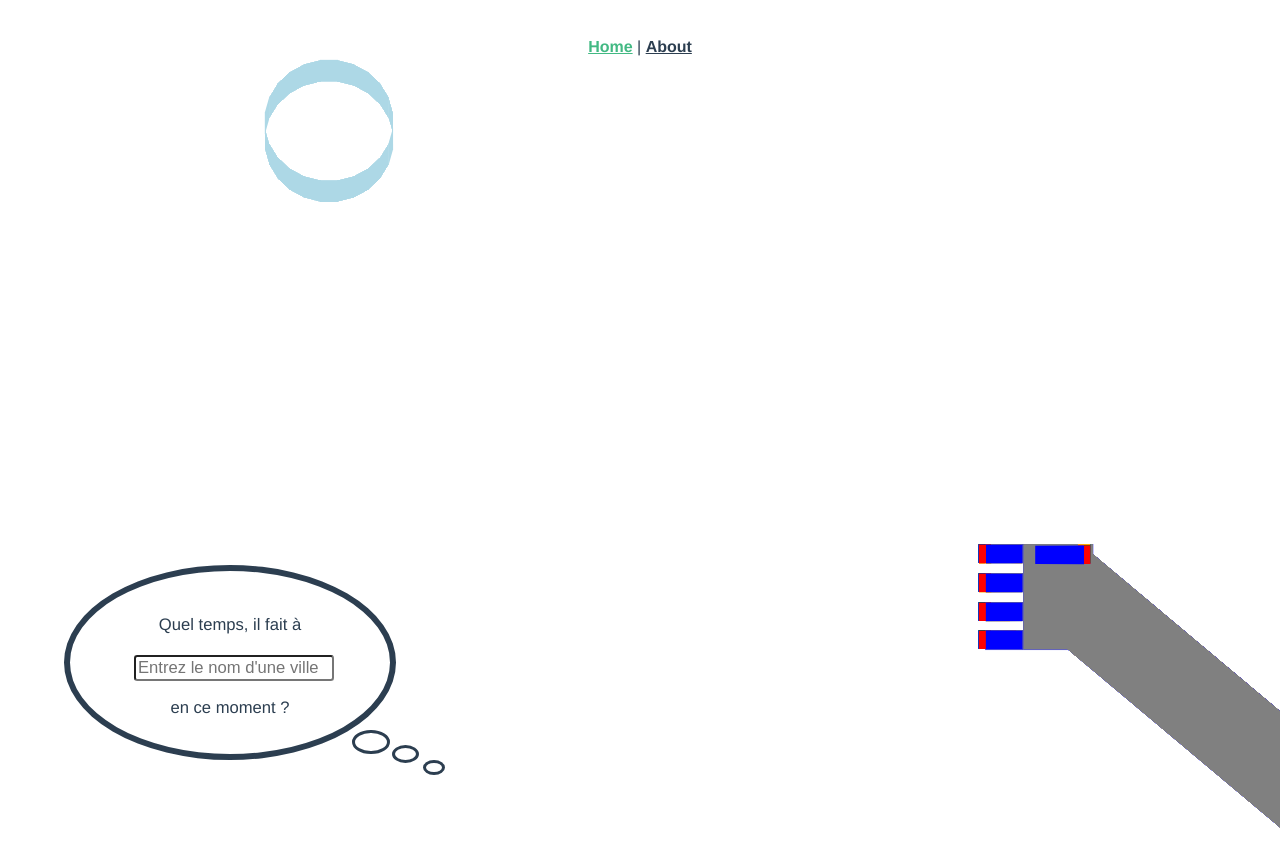
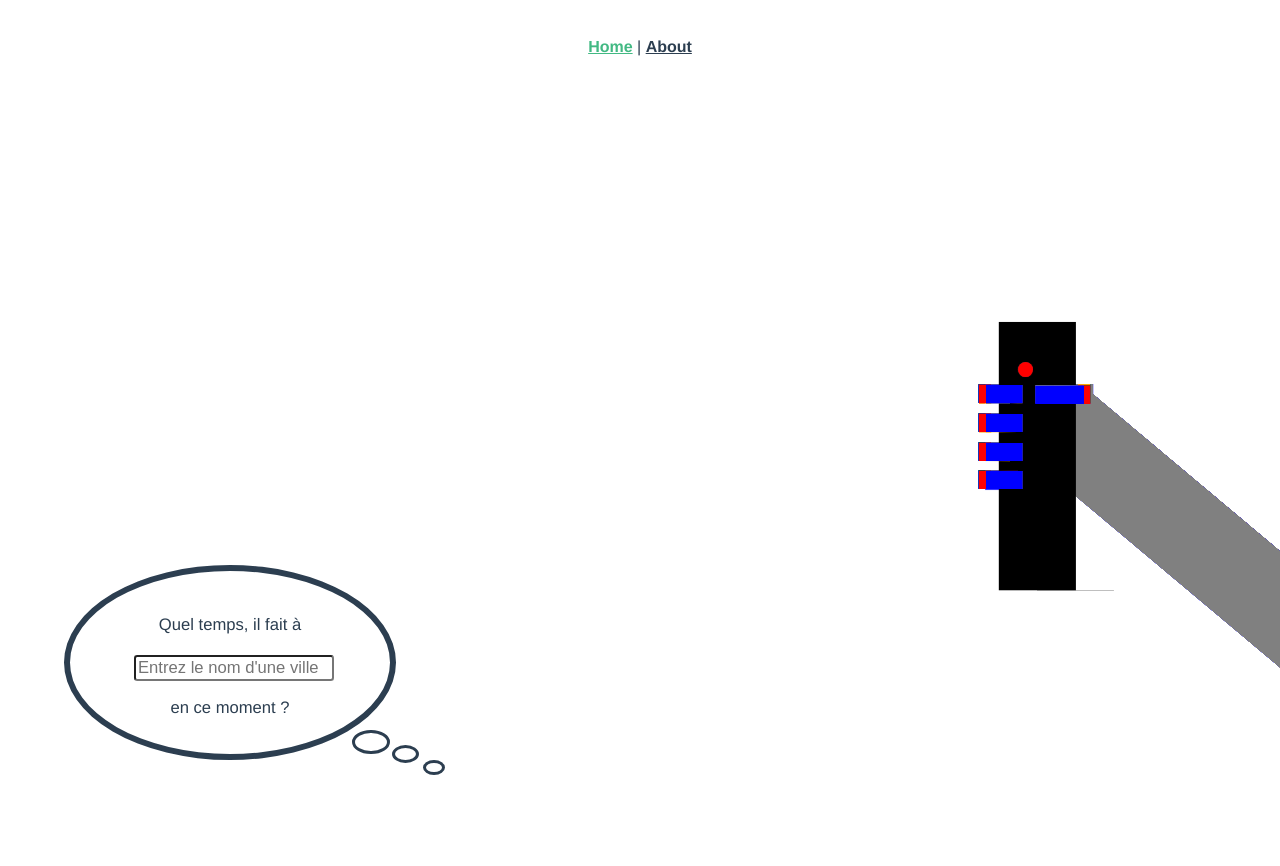
Before and after one commit to Skyrlon/weather-animation, a Vue app: page /#/ in a window 1280 px wide. Shown: the top 866 px of the page. After the commit the page ends 800 px from the top, so only its background shows below. Built offline with nearby package versions, Linux system fonts and the light colour scheme.

Commit message:
added RemoteControl component

```diff
--- a/src/components/Forearm.vue
+++ b/src/components/Forearm.vue
@@ -1,5 +1,8 @@
 <template>
   <div class="container-forearm">
+
+    <RemoteControl/>
+
     <CreateCuboid
       parentClassName="forearm"
       childrenClassName="forearm__face forearm__face--"
@@ -54,11 +57,12 @@
 </template>
 
 <script>
+import RemoteControl from "./RemoteControl.vue"
 import CreateCuboid from "./CreateCuboid.vue";
 
 export default {
   components: {
-    CreateCuboid,
+    RemoteControl, CreateCuboid
   },
   name: "Forearm",
   data() {
@@ -74,7 +78,7 @@ export default {
 .container-forearm {
   z-index: 1;
   position: absolute;
-  bottom: 35%;
+  bottom: 55%;
   right: 10%;
   perspective-origin: 50% 50%;
   transform-style: preserve-3d;
--- /dev/null
+++ b/src/components/RemoteControl.vue
@@ -0,0 +1,115 @@
+<template>
+  <div class="remote-control">
+    <div class="remote-button">
+      <div class="remote-button-top"></div>
+      <CreateCylinder
+        parentClassName="remote-button-center"
+        :partsArray="alphabet"
+        :numberOfParts="numberParts"
+        :radius="radius"
+        :divisorRadius="divisorRadius"
+      />
+      <div class="remote-button-bottom"></div>
+    </div>
+  </div>
+</template>
+
+<script>
+import CreateCylinder from "./CreateCylinder.vue";
+
+export default {
+  name: "RemoteControl",
+  components: { CreateCylinder },
+  data() {
+    return {
+      alphabet: "abcdefghijklmnopqrstuvwxyz".split(""),
+      numberParts: 24,
+      radius: (6 / 5) / 2,
+      divisorRadius: 1,
+    };
+  },
+};
+</script>
+
+<style lang="scss">
+.remote-control {
+  position: absolute;
+  top: -$remote-height/7;
+  left: -$palm-width * 1.45;
+  width: $remote-width;
+  height: $remote-height;
+  perspective-origin: 50% 50%;
+  transform-style: preserve-3d;
+  perspective: $remote-height * 100;
+  background-color: black;
+  transform: rotate(-0deg) translateZ($palm-depth);
+
+  &::before {
+    content: "";
+    position: absolute;
+    bottom: 0;
+    width: $remote-width;
+    height: $remote-height/10;
+    transform-origin: bottom;
+    background-color: grey;
+    transform: rotateX(90deg);
+  }
+
+  &::after {
+    content: "";
+    position: absolute;
+    bottom: 0;
+    width: $remote-height/10;
+    height: $remote-height;
+    transform-origin: left;
+    background-color: grey;
+    transform: rotateY(90deg);
+  }
+}
+
+.remote-button {
+  position: absolute;
+  top: 15%;
+  left: 25%;
+  width: $button-size;
+  height: $button-size;
+  perspective-origin: 50% 50%;
+  transform-style: preserve-3d;
+  perspective: $button-size * 100;
+  transform: translateZ(0);
+
+  &-top {
+    position: absolute;
+    width: 100%;
+    height: 100%;
+    box-sizing: border-box;
+    background-color: red;
+    border-radius: 100%;
+    border: 1px solid;
+  }
+
+  &-bottom {
+    position: absolute;
+    width: 100%;
+    box-sizing: border-box;
+    height: 100%;
+    background-color: red;
+    border-radius: 100%;
+    transform: rotateY(180deg) translateZ(-$button-size/2);
+  }
+
+  &-center {
+    position: absolute;
+    left: $button-size/2;
+    transform-style: preserve-3d;
+    transform: rotateX(90deg) translateZ(-$button-size/2);
+  }
+}
+
+.remote-button-center div {
+  position: absolute;
+  height: $button-size/2;
+  transform-style: preserve-3d;
+  background-color: red;
+}
+</style>
--- a/src/style/_variables.scss
+++ b/src/style/_variables.scss
@@ -34,7 +34,7 @@ $forearm-height: $forearm-width*4;
 $forearm-depth: $palm-depth;
 
 $remote-width: 6vw;
-$remote-height: $remote-width*4;
+$remote-height: $remote-width*3.5;
 $button-size: $remote-width/5;
 
 $wall-width: 100vw;
--- a/src/views/Home.vue
+++ b/src/views/Home.vue
@@ -2,14 +2,6 @@
   <div class="home">
     <ThoughtBubble />
     <Forearm />
-    <CreateCylinder
-      parentClassName="cylinder"
-      :partsArray="alphabet"
-      :numberOfParts="numberParts"
-      :radius="radius"
-      :divisorRadius="divisorRadius"
-      :widthValue="widthValue"
-    />
   </div>
 </template>
 
@@ -17,7 +9,6 @@
 // @ is an alias to /src
 import ThoughtBubble from "@/components/ThoughtBubble.vue";
 import Forearm from "@/components/Forearm.vue";
-import CreateCylinder from "@/components/CreateCylinder.vue";
 
 export default {
   name: "Home",
@@ -31,23 +22,13 @@ export default {
   },
   components: {
     ThoughtBubble,
-    Forearm,
-    CreateCylinder,
+    Forearm
   },
 };
 </script>
 
 <style lang="scss">
-.cylinder {
-  position: absolute;
-  top: 15%;
-  left: 25%;
-  transform-style: preserve-3d;
-  transform: rotateX(70deg);
-  & div {
-    position: absolute;
-    height: 5vw;
-    background-color: lightblue;
-  }
+body {
+  overflow: hidden;
 }
 </style>
```
